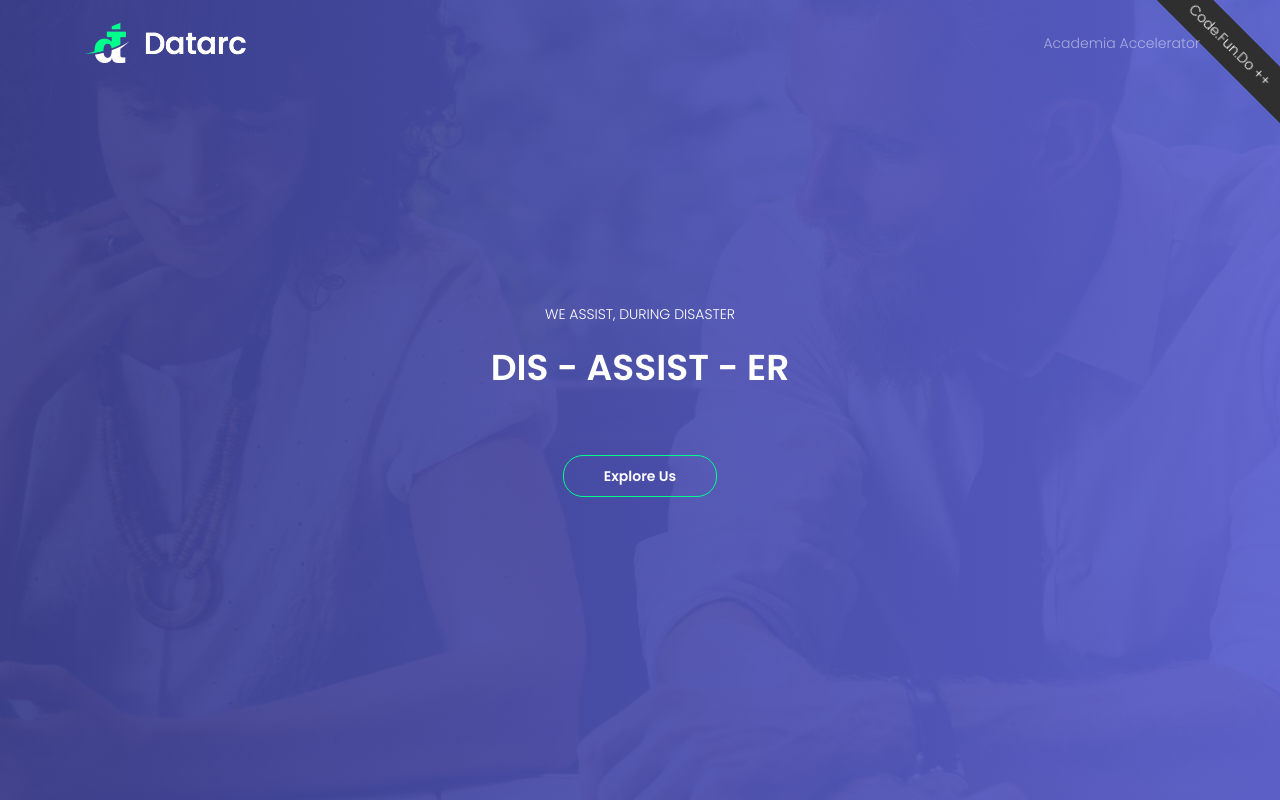
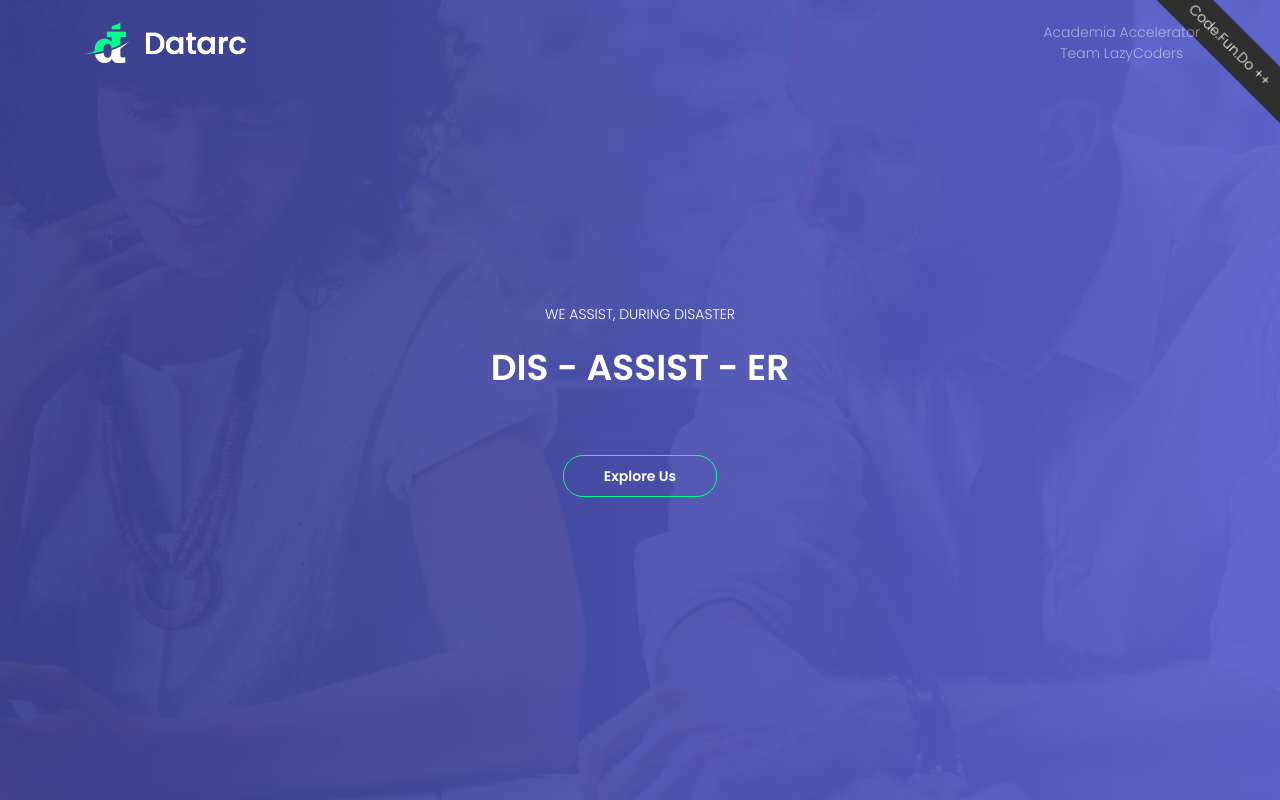
Before and after one commit to balaji-dr/Dis-assist-er, a React (Create React App) app in the folder landing/: page / in a window 1280 px wide. Shown: the top 800 px of the page. Built offline with nearby package versions, Linux system fonts and the light colour scheme; a web font is replaced by a local one.

Commit message:
final commit to landing page

```diff
--- a/landing/src/components/Header.js
+++ b/landing/src/components/Header.js
@@ -32,7 +32,7 @@ class Header extends Component {
                                         <a href="#"><i className="fa fa-windows fa-4x"></i></a>
                                         <div>
                                             <a href="">
-                                                Academia Accelerator
+                                                Academia Accelerator <br/><center>Team LazyCoders </center>
                                             </a>
                                         </div>
                                     </div>
```
